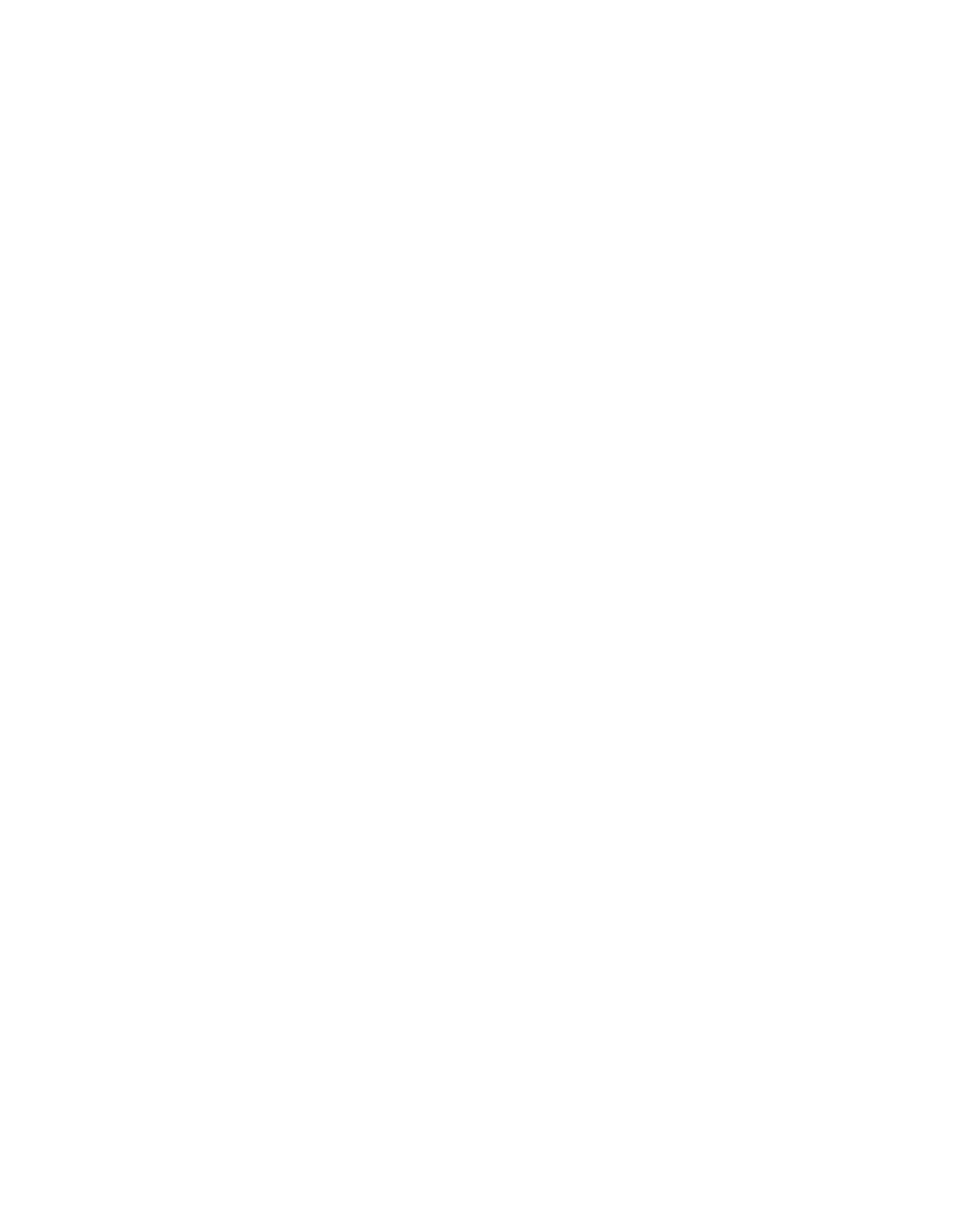
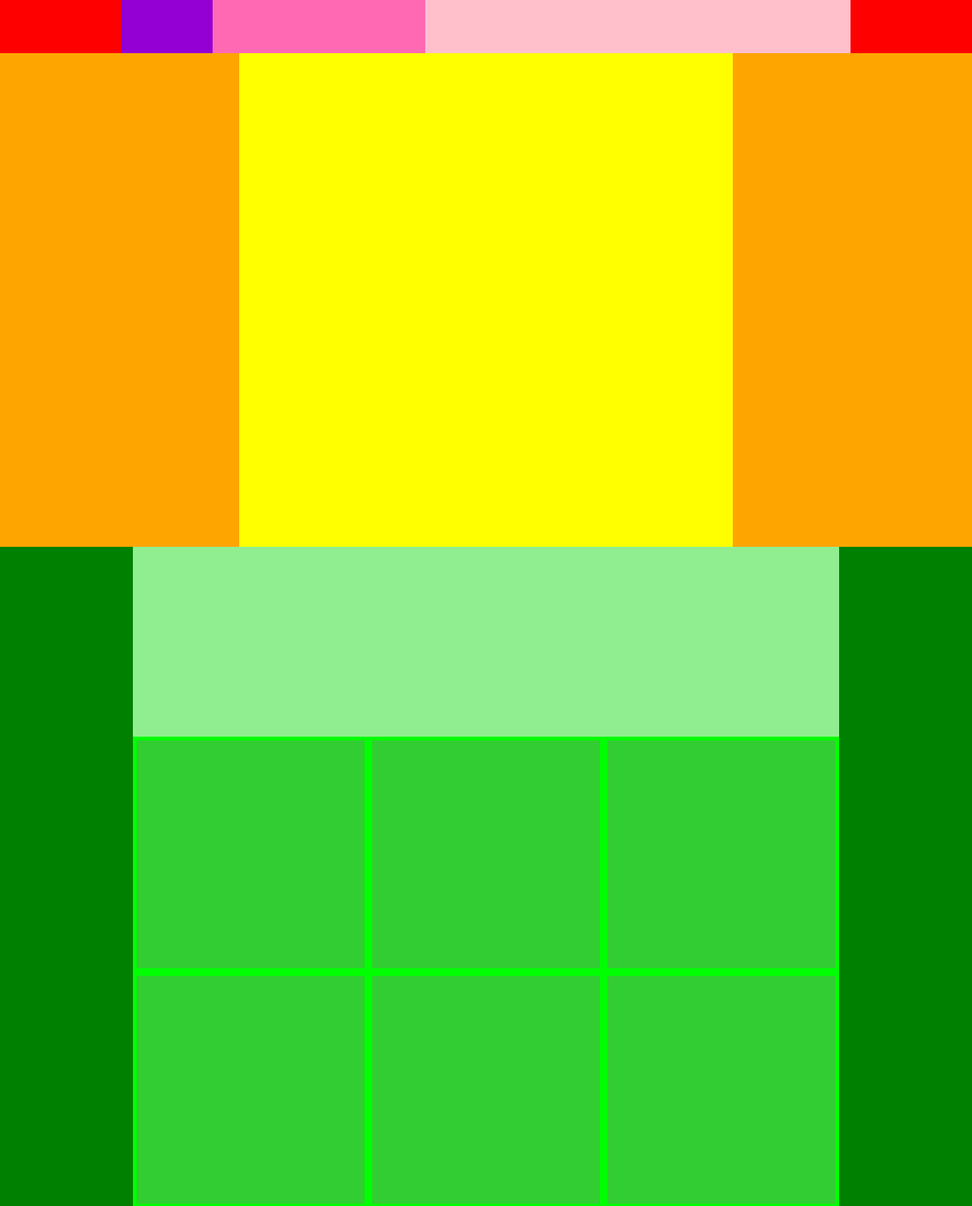
Before and after one commit to ttyigrs/practice1-4, a plain HTML site: page index.html in a window 1280 px wide. Shown: the top 1588 px of the page at 76% size. Before the commit the page ends 800 px from the top, so only its background shows below. Drawn offline with Linux system fonts and the light colour scheme.

Commit message:
[Finish]1-4

```diff
--- a/index.html
+++ b/index.html
@@ -6,5 +6,27 @@
     <title>MySite</title>
   </head>
 
-  <body></body>
+  <body>
+    <div class="header">
+      <div class="navigation clearfix">
+        <div class="logo"></div>
+        <div class="navigation-list"></div>
+      </div>
+    </div>
+    <div class="main-visual">
+      <div class="main-visual-text"></div>
+    </div>
+    <div class="main">
+      <div class="main-text"></div>
+      <div class="main-contents clearfix">
+        <div class="main-contents-box"></div>
+        <div class="main-contents-box"></div>
+        <div class="main-contents-box"></div>
+        <div class="main-contents-box"></div>
+        <div class="main-contents-box"></div>
+        <div class="main-contents-box"></div>
+      </div>
+    </div>
+    <div class="footer"></div>
+  </body>
 </html>
--- a/style.css
+++ b/style.css
@@ -3,3 +3,71 @@
   padding: 0;
   box-sizing: border-box;
 }
+.clearfix::after {
+  content: "";
+  display: block;
+  clear: both;
+}
+.header{
+  width: 100%;
+  height: 70px;
+  background-color: red;
+}
+.navigation{
+  width: 960px;
+  height: 70px;
+  margin: 0 auto;
+  background-color: hotpink;
+}
+.logo{
+  width: 120px;
+  height: 70px;
+  float: left;
+  background-color: darkviolet;
+}
+.navigation-list{
+  width: 560px;
+  height: 70px;
+  float: right;
+  background-color: pink;
+}
+.main-visual{
+  width: 100%;
+  height: 650px;
+  background-color: orange;
+}
+.main-visual-text{
+  width: 650px;
+  height: 650px;
+  background-color: yellow;
+  margin: 0 auto;
+}
+.main{
+  width: 100%;
+  height: 1000px;
+  background-color: green;
+}
+.main-text{
+  width: 930px;
+  height: 250px;
+  margin: 0 auto;
+  background-color: lightgreen;
+}
+.main-contents{
+  width: 930px;
+  height: 750px;
+  margin: 0 auto;
+  background-color: lime;
+}
+.main-contents-box{
+  width: 300px;
+  height: 300px;
+  float: left;
+  background-color: limegreen;
+  margin: 5px;
+}
+.footer{
+  width: 100%;
+  height: 60px;
+  background-color: blue;
+}
```
